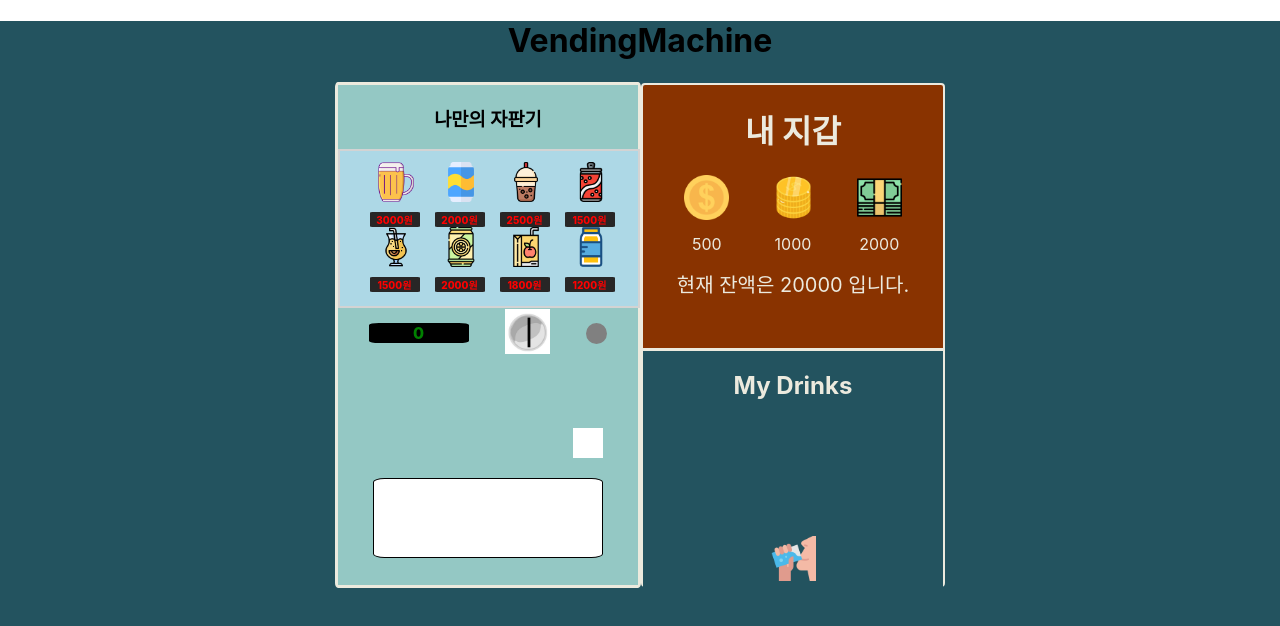
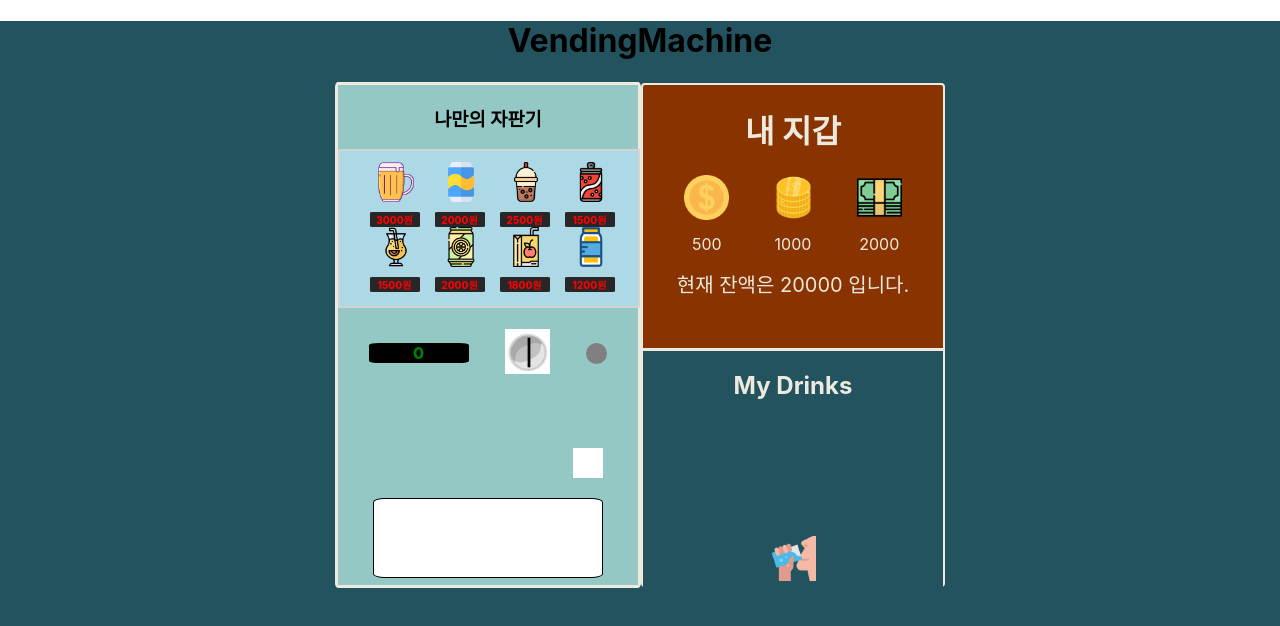
Before and after one commit to ToyMakers/vending-machine-guddnboy, a React (Create React App) app: page / in a window 1280 px wide. Shown: the top 626 px of the page. Built offline with nearby package versions, Linux system fonts and the light colour scheme.

Commit message:
design(음료 칸 padding)

```diff
--- a/src/css/VendingMachine.css
+++ b/src/css/VendingMachine.css
@@ -51,6 +51,7 @@
         display: flex;
         justify-content: space-evenly;
         align-items: center;
+        padding-top : 20px
     }
 
     .insert-return{
```
